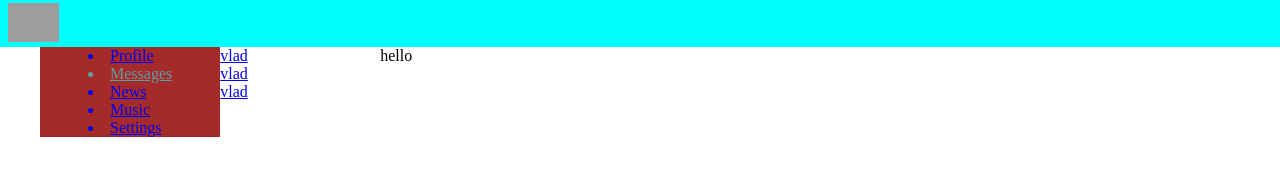
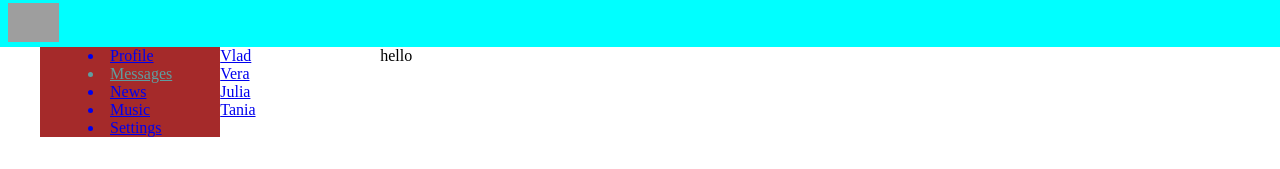
Before and after one commit to Romanov5000/Social-network, a React (Create React App) app: page /messages in a window 1280 px wide. Shown: the top 169 px of the page. Built offline with nearby package versions, Linux system fonts and the light colour scheme; grey boxes are pictures that could not be loaded.

Commit message:
add dialogs and messages

```diff
--- a/src/components/Messages/Dialogs/Dialogs.jsx
+++ b/src/components/Messages/Dialogs/Dialogs.jsx
@@ -1,14 +1,20 @@
-import React from 'react';
-import style from './Dialogs.module.css';
+import React from "react";
+import style from "./Dialogs.module.css";
 import { NavLink } from "react-router-dom";
 
-export default function Dialogs (props) {
-    const {name, id} = props;
+export default function Dialogs(props) {
+  const { dialogNameList } = props;
+
+  let messageList = dialogNameList.map((item) => {
     return (
-        <div className={style.dialogs}>
-                <div className={style.dialogItem}>
-                    <NavLink to={'/Messages/' + id}>{name}</NavLink>
-                </div>
-            </div>
-    )
+      <div className={style.dialogItem} key={item.id}>
+        <NavLink to={"/Messages/" + item.name}>{item.name}</NavLink>
+      </div>
+    );
+  });
+  return (
+    <div className={style.dialogs}>
+      {messageList}
+    </div>
+  );
 }
--- /dev/null
+++ b/src/components/Messages/MessageItem/MessageItem.jsx
@@ -0,0 +1,10 @@
+import React from 'react';
+import style from './MessageItem.module.css';
+
+export default function MessageItem (props) {
+    return (
+        <div className={style.MessageItem}>
+            hello
+        </div>
+    )
+}
--- /dev/null
+++ b/src/components/Messages/MessageItem/index.js
@@ -0,0 +1,3 @@
+import MessageItem from "./MessageItem";
+
+export default MessageItem;
--- a/src/components/Messages/Messages.jsx
+++ b/src/components/Messages/Messages.jsx
@@ -1,28 +1,26 @@
 import React from 'react';
 import style from './Messages.module.css';
 import Dialogs from './Dialogs';
+import MessageItem from './MessageItem';
 
 
 export default function Messages () {
+
+    const dialogNameList = [
+        {name: 'Vlad', id: 1},
+        {name: 'Vera', id: 2},
+        {name: 'Julia', id: 3},
+        {name: 'Tania', id: 4},
+    ]
+
     return (
         <section className={style.Messages}>
             <div>
             <Dialogs
-            name='vlad'
-            id = '1'
-            />
-            <Dialogs
-            name='vlad'
-            id = '2'
-            />
-            <Dialogs
-            name='vlad'
-            id = '3'
+            dialogNameList = {dialogNameList}
             />
             </div>
-            <div className={style.messageItem}>
-                hello
-            </div>
+            <MessageItem />
         </section>
     )
 }
--- a/src/components/UserProfile/PublicationInput/PublicationInput.jsx
+++ b/src/components/UserProfile/PublicationInput/PublicationInput.jsx
@@ -19,14 +19,21 @@ export default function PublicationInput() {
       };
       setList((list) => [obj, ...list]);
       setId((idd) => idd + 1);
-      setCount((count) => "");
+      // setCount((count) => "");
     }
   };
 
+  const onSubmit = (event) => {
+    event.preventDefault();
+    setCount((count) => "");
+  }
+
   return (
     <div className={style.PublicationInput}>
-      <input value={count} onChange={inputText} />
-      <button onClick={addPublication}>klick</button>
+      <form onSubmit={onSubmit}>
+        <input value={count} onChange={inputText} />
+        <button onClick={addPublication}>klick</button>
+      </form>
       <PublicationsList list={list} />
     </div>
   );
```
Also changed, not shown: src/components/Messages/MessageItem/MessageItem.module.css (added), 1 other file (tests, documents, lock files or other folders).
